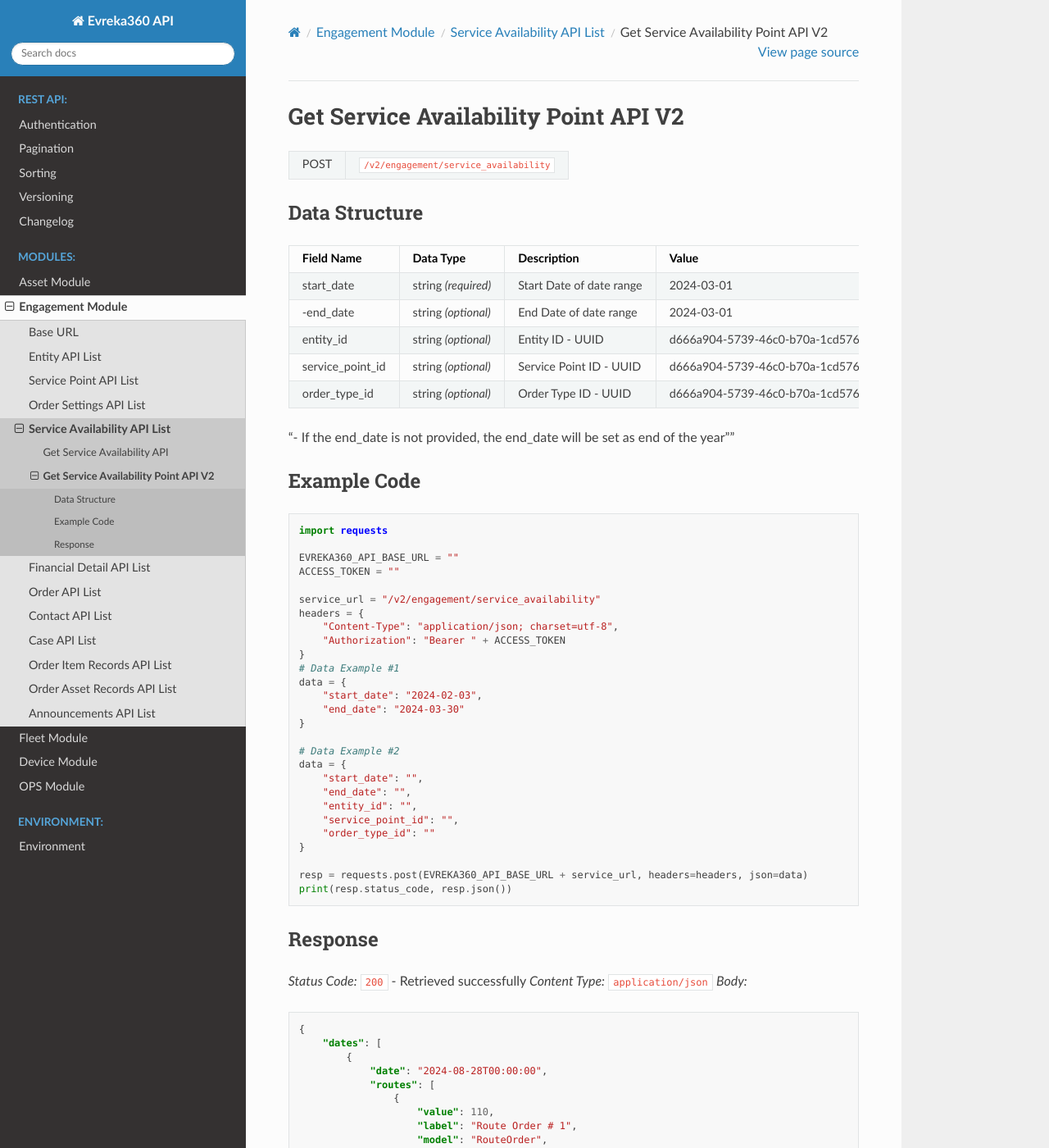
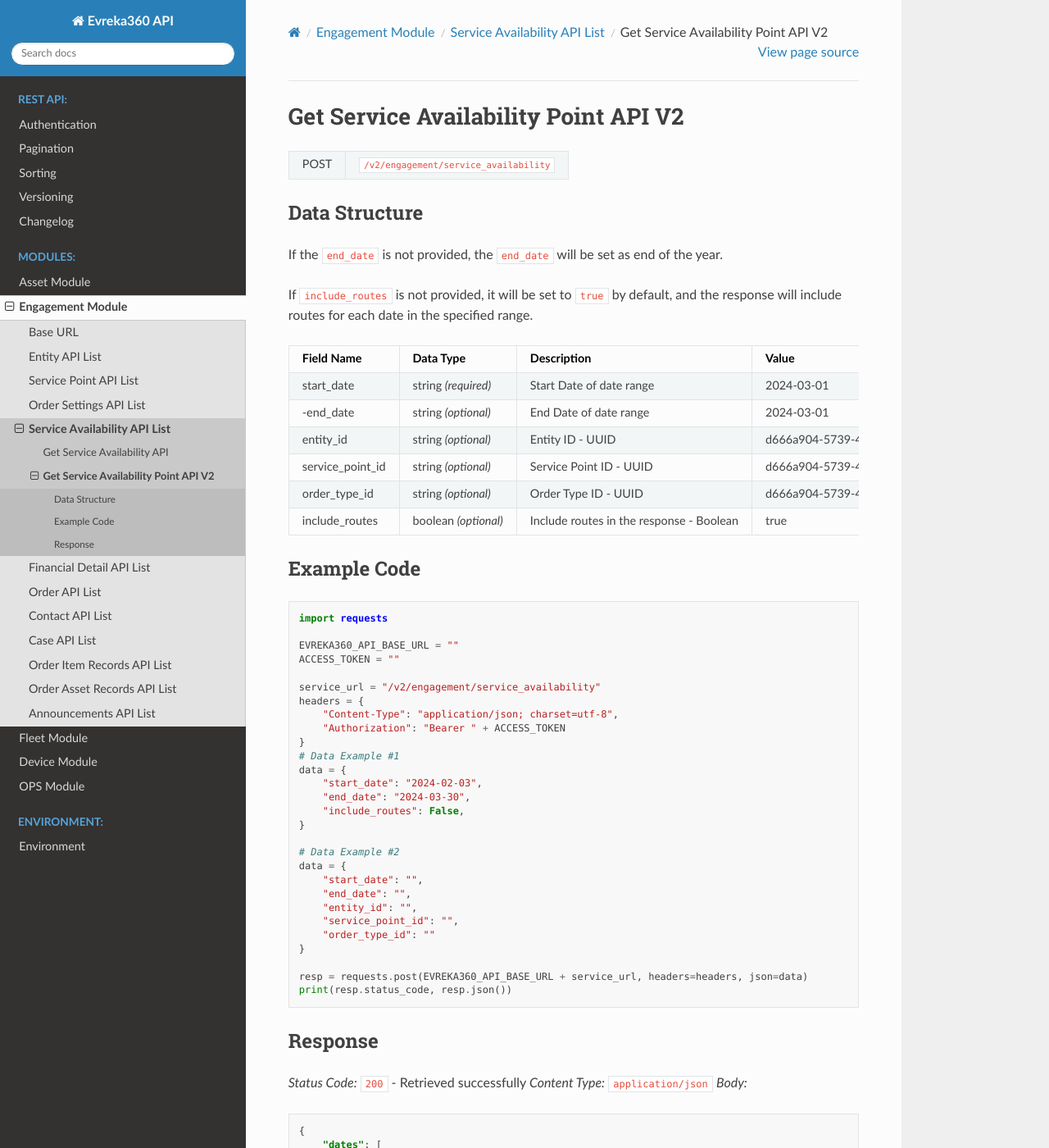
Before and after one commit to evrekadev/evreka-api-doc, a Sphinx documentation site: the page built from source/engagement/service_availability/post_v2.rst, in a window 1280 px wide and 1400 px high. Shown: the whole window at 82% size. Built offline with Sphinx 7.4.7 and the Read the Docs theme 3.1.0, drawn with Linux system fonts in a browser that asks for light colours; some of the changed text lies outside the part shown.

Commit message:
api doc changes for service availability v2

```diff
--- a/source/engagement/service_availability/post_v2.rst
+++ b/source/engagement/service_availability/post_v2.rst
@@ -9,6 +9,10 @@ Get Service Availability Point API V2
 
 Data Structure
 ^^^^^^^^^^^^^^^^^
+
+If the ``end_date`` is not provided, the ``end_date`` will be set as end of the year.
+
+If ``include_routes`` is not provided, it will be set to ``true`` by default, and the response will include routes for each date in the specified range.
 
 .. table::
 
@@ -25,8 +29,8 @@ Data Structure
    +-------------------------+--------------------------------------------------------------+---------------------------------------------------+-------------------------------------------------------+
    | order_type_id           | string *(optional)*                                          | Order Type ID - UUID                              | d666a904-5739-46c0-b70a-1cd57658a3f6                  |
    +-------------------------+--------------------------------------------------------------+---------------------------------------------------+-------------------------------------------------------+
-
-"- If the end_date is not provided, the end_date will be set as end of the year""
+   | include_routes          | boolean *(optional)*                                         | Include routes in the response - Boolean          | true                                                  |
+   +-------------------------+--------------------------------------------------------------+---------------------------------------------------+-------------------------------------------------------+
 
 Example Code
 ^^^^^^^^^^^^^^^^^
@@ -46,7 +50,8 @@ Example Code
     # Data Example #1
     data = {
         "start_date": "2024-02-03",
-        "end_date": "2024-03-30"
+        "end_date": "2024-03-30",
+        "include_routes": False,
     }
 
     # Data Example #2
```
Also changed, not shown: other parts of source/engagement/service_availability/post_v2.rst (+7 -1 lines).
